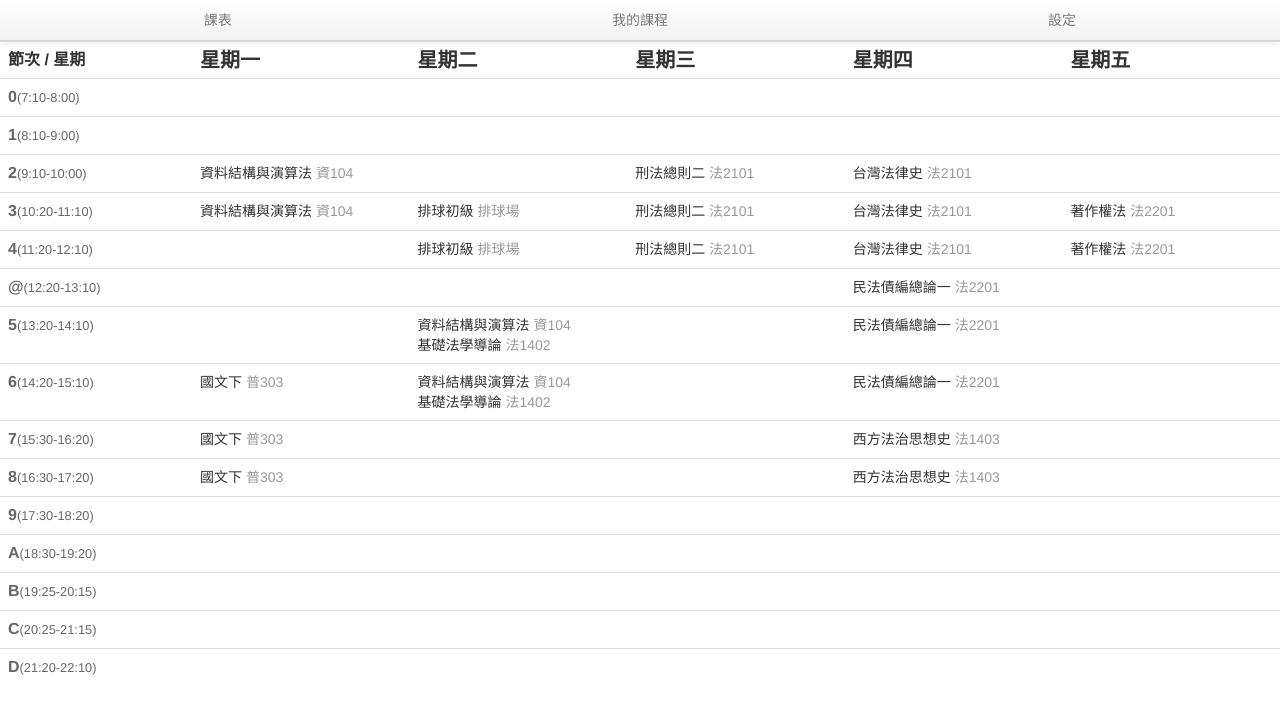
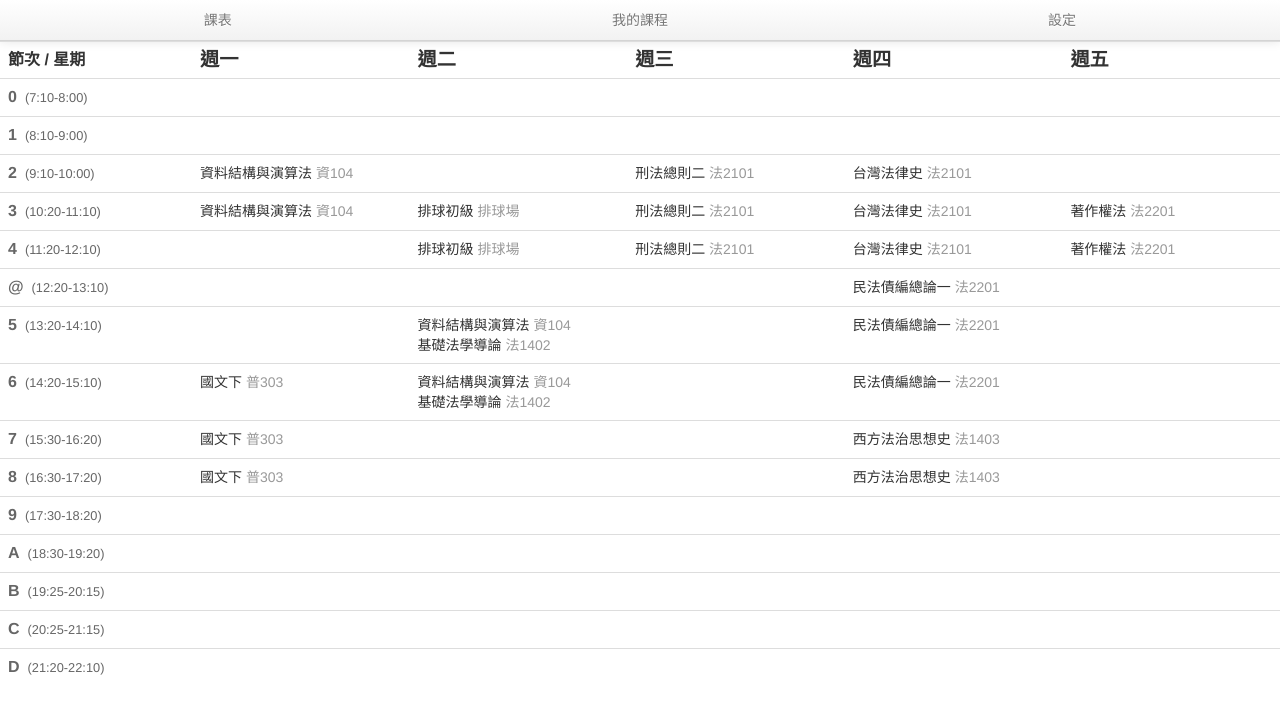
Before and after one commit to rschiang/coursetable, a plain HTML site: page index.html in a window 1280 px wide. Drawn offline with Linux system fonts and the light colour scheme.

Commit message:
Update course table appearance

```diff
--- a/index.html
+++ b/index.html
@@ -34,7 +34,7 @@
 		.table th {
 			width: 17%;
 			font-weight: bold;
-			font-size: 1.25rem;
+			font-size: 1.2rem;
 		}
 
 		.table th:first-child {
@@ -47,8 +47,9 @@
 			font-size: 0.8rem;
 		}
 
-		.table td:first-child:first-letter {
-			display: block;
+		.table td:first-child > b {
+			display: inline-block;
+			margin: 0 0.5em 0 0;
 			font-size: 1rem;
 			font-weight: bold;
 		}
@@ -77,11 +78,11 @@
 		<tbody>
 		<tr>
 			<th>節次 / 星期</th>
-			<th>星期一</th>
-			<th>星期二</th>
-			<th>星期三</th>
-			<th>星期四</th>
-			<th>星期五</th>
+			<th>週一</th>
+			<th>週二</th>
+			<th>週三</th>
+			<th>週四</th>
+			<th>週五</th>
 		</tr>
 		<tr>
 			<td><b>0</b>(7:10-8:00)</td>
```
